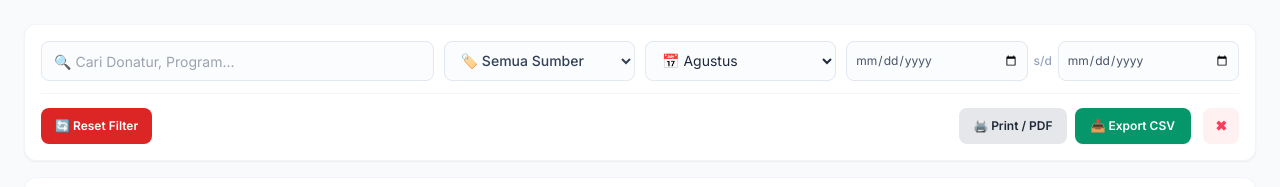
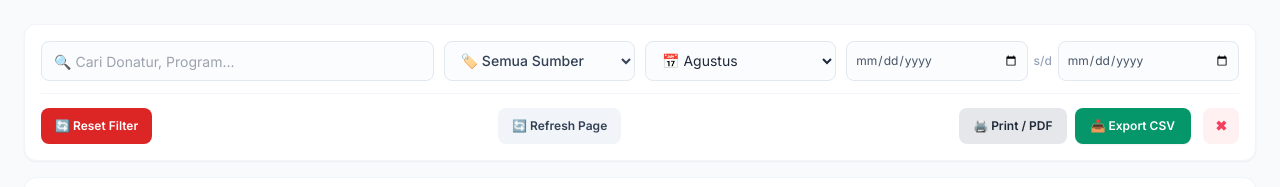
Before and after one commit to abiscouta37-93/dashboarddonasi, a plain HTML site: page index.html in a window 1280 px wide. Shown: the top 187 px of the page. Drawn offline with nearby package versions, Linux system fonts and the light colour scheme; no server answers.

Commit message:
Update index.html

```diff
--- a/index.html
+++ b/index.html
@@ -155,6 +155,13 @@
           >
             🔄 Reset Filter
           </button>
+          <!-- Tombol Refresh Page -->
+              <button
+                onclick="location.reload()"
+                class="h-9 px-3.5 bg-slate-100 hover:bg-slate-200 text-slate-700 rounded-lg text-xs font-semibold transition-colors flex items-center gap-1.5 active:scale-95 ml-2"
+              >
+                🔄 Refresh Page
+              </button>
 
           <!-- Tombol Export & Close (Kanan) -->
           <div class="flex items-center gap-2">
```
